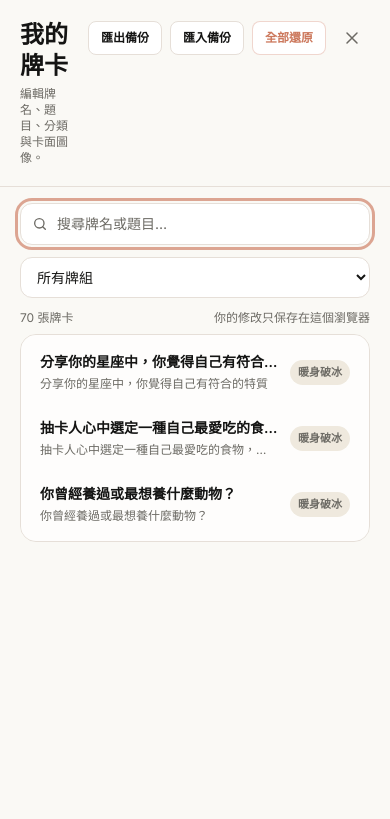
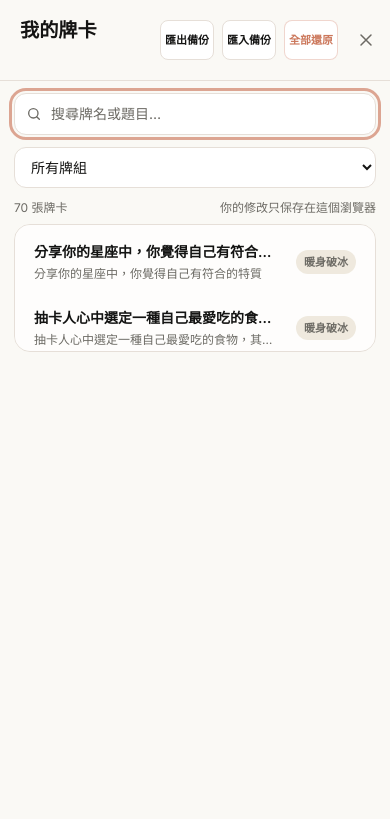
Before and after one commit to ian32253188/soul-dialogue-game, a website: page index.html in a window 390 px wide. Both pictures are taken after a click on the button "我的牌卡". Shown: the top 819 px of the page. Drawn offline with nearby package versions, Linux system fonts and the light colour scheme.

Commit message:
Fix mobile card editor header layout

```diff
--- a/index.html
+++ b/index.html
@@ -102,6 +102,9 @@
       overflow-y: auto;
       overscroll-behavior: contain;
     }
+    .card-editor-header {
+      flex: 0 0 auto;
+    }
     .editor-card-row[aria-pressed="true"] {
       border-color: #cc785c;
       background: #f7e9e1;
@@ -163,6 +166,53 @@
         padding: 0 !important;
         border-inline-start: 0;
         border-radius: 0;
+      }
+      .card-editor-header {
+        display: grid;
+        grid-template-columns: minmax(0, 1fr) 40px;
+        align-items: center;
+        gap: 8px 12px;
+        padding: 12px 14px 10px;
+      }
+      .card-editor-header-copy {
+        min-width: 0;
+      }
+      .card-editor-title {
+        font-size: 1.2rem !important;
+        line-height: 1.15 !important;
+        white-space: nowrap;
+      }
+      .card-editor-description {
+        display: none;
+      }
+      .card-editor-header-actions {
+        display: grid;
+        grid-column: 1 / -1;
+        grid-template-columns: repeat(3, minmax(0, 1fr)) 40px;
+        gap: 6px;
+        width: 100%;
+      }
+      .card-editor-action {
+        min-width: 0;
+        min-height: 40px;
+        padding: 6px 4px !important;
+        font-size: 11px !important;
+        white-space: nowrap;
+      }
+      .card-editor-close {
+        grid-column: 2;
+        grid-row: 1;
+        display: grid;
+        width: 40px;
+        height: 40px;
+        place-items: center;
+        padding: 0;
+      }
+      .card-editor-scroll {
+        padding: 12px 14px 20px !important;
+      }
+      .card-editor-scroll #editorCardList {
+        max-height: 8rem;
       }
       .playing-card-art {
         height: 108px;
@@ -453,16 +503,16 @@
 
     <dialog id="cardEditorDialog" class="card-editor-dialog" aria-labelledby="cardEditorTitle" oncancel="event.preventDefault(); closeCardEditor()">
       <div class="card-editor-panel font-sans p-3">
-        <header class="flex items-start justify-between gap-4 border-b border-brand-hairline px-5 py-5 md:px-7">
-          <div class="min-w-0">
-            <h2 id="cardEditorTitle" class="text-xl font-serif font-bold text-brand-ink">我的牌卡</h2>
-            <p class="mt-1 text-xs text-brand-muted">編輯牌名、題目、分類與卡面圖像。</p>
+        <header class="card-editor-header flex items-start justify-between gap-4 border-b border-brand-hairline px-5 py-5 md:px-7">
+          <div class="card-editor-header-copy min-w-0">
+            <h2 id="cardEditorTitle" class="card-editor-title text-xl font-serif font-bold text-brand-ink">我的牌卡</h2>
+            <p class="card-editor-description mt-1 text-xs text-brand-muted">編輯牌名、題目、分類與卡面圖像。</p>
           </div>
-          <div class="flex shrink-0 flex-wrap items-center justify-end gap-2">
-            <button type="button" onclick="exportCardBackup()" class="editor-control rounded-lg border border-brand-hairline bg-white px-3 py-2 text-xs font-semibold text-brand-ink hover:bg-brand-card">匯出備份</button>
-            <button type="button" onclick="document.getElementById('backupFileInput').click()" class="editor-control rounded-lg border border-brand-hairline bg-white px-3 py-2 text-xs font-semibold text-brand-ink hover:bg-brand-card">匯入備份</button>
-            <button type="button" onclick="resetAllCardEdits()" class="editor-control rounded-lg border border-brand-coral/30 bg-white px-3 py-2 text-xs font-semibold text-brand-coral hover:bg-brand-coral/10">全部還原</button>
-            <button type="button" onclick="closeCardEditor()" aria-label="關閉牌卡編輯器" class="editor-control rounded-lg p-2 text-brand-muted hover:bg-brand-card hover:text-brand-ink">
+          <div class="card-editor-header-actions flex shrink-0 flex-wrap items-center justify-end gap-2">
+            <button type="button" onclick="exportCardBackup()" class="card-editor-action editor-control rounded-lg border border-brand-hairline bg-white px-3 py-2 text-xs font-semibold text-brand-ink hover:bg-brand-card">匯出備份</button>
+            <button type="button" onclick="document.getElementById('backupFileInput').click()" class="card-editor-action editor-control rounded-lg border border-brand-hairline bg-white px-3 py-2 text-xs font-semibold text-brand-ink hover:bg-brand-card">匯入備份</button>
+            <button type="button" onclick="resetAllCardEdits()" class="card-editor-action editor-control rounded-lg border border-brand-coral/30 bg-white px-3 py-2 text-xs font-semibold text-brand-coral hover:bg-brand-coral/10">全部還原</button>
+            <button type="button" onclick="closeCardEditor()" aria-label="關閉牌卡編輯器" class="card-editor-close editor-control rounded-lg p-2 text-brand-muted hover:bg-brand-card hover:text-brand-ink">
               <svg aria-hidden="true" class="h-5 w-5" viewBox="0 0 24 24" fill="none" stroke="currentColor" stroke-width="1.8"><path stroke-linecap="round" d="m6 6 12 12M18 6 6 18"/></svg>
             </button>
             <input id="backupFileInput" type="file" accept=".json,application/json" class="hidden" onchange="importCardBackup(event)">
```
